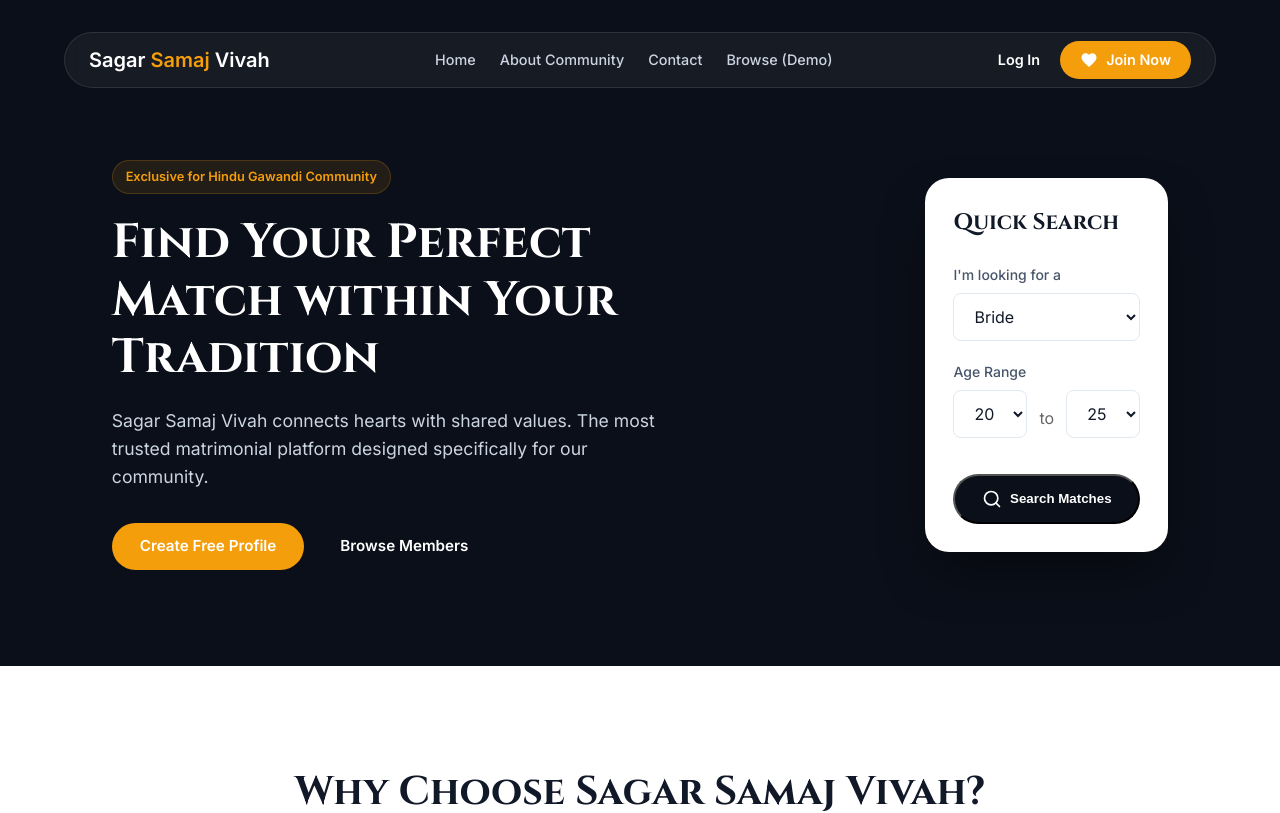
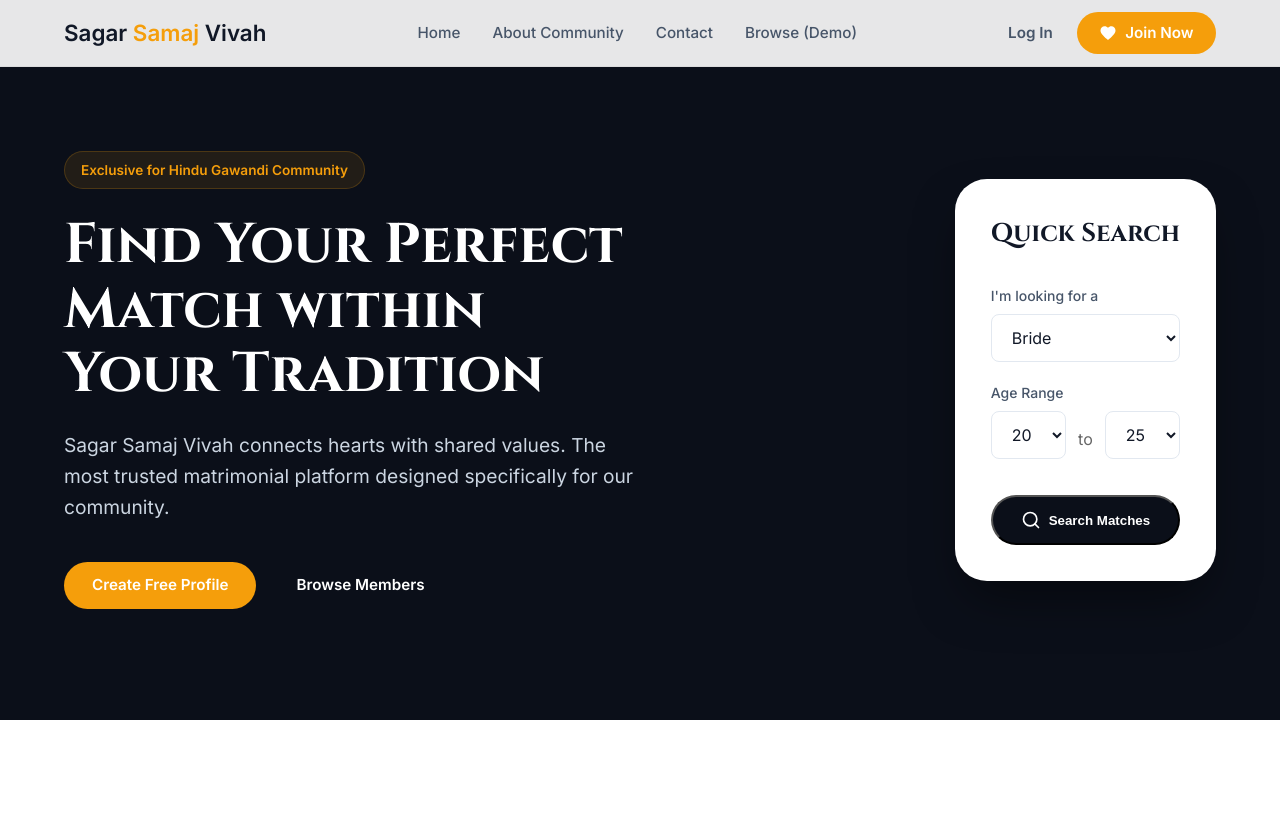
Before and after one commit to DevOpsWithG/matrimonial-website, a Next.js app in the folder sagar_matrimony/frontend/: page / in a window 1280 px wide. Shown: the top 813 px of the page. Built offline with nearby package versions, Linux system fonts and the light colour scheme.

Commit message:
modified header design

```diff
--- a/sagar_matrimony/frontend/src/app/page.module.css
+++ b/sagar_matrimony/frontend/src/app/page.module.css
@@ -4,31 +4,27 @@
 
 /* Header & Nav */
 .header {
-    position: absolute;
+    position: fixed;
     top: 0;
     left: 0;
     right: 0;
-    z-index: 100;
-    background: transparent;
-    padding: 1rem 0;
+    z-index: 1000;
+    background: rgba(255, 255, 255, 0.9);
+    backdrop-filter: blur(10px);
+    border-bottom: 1px solid rgba(0, 0, 0, 0.05);
+    padding: 0.75rem 0;
 }
 
 .nav {
     display: flex;
     justify-content: space-between;
     align-items: center;
-    padding: 0.5rem 1.5rem;
-    background: rgba(255, 255, 255, 0.05);
-    backdrop-filter: blur(8px);
-    border-radius: 9999px;
-    border: 1px solid rgba(255, 255, 255, 0.1);
-    margin-top: 1rem;
 }
 
 .logo {
-    font-size: 1.25rem;
+    font-size: 1.4rem;
     font-weight: 700;
-    color: var(--white);
+    color: var(--navy-900);
 }
 
 .logoSpan {
@@ -38,13 +34,13 @@
 .navLinks {
     display: flex;
     align-items: center;
-    gap: 1.5rem;
+    gap: 2rem;
 }
 
 .navLink {
     font-weight: 500;
-    color: var(--slate-300);
-    font-size: 0.9rem;
+    color: var(--slate-600);
+    font-size: 0.95rem;
 }
 
 .navLink:hover {
@@ -54,100 +50,99 @@
 .authLinks {
     display: flex;
     align-items: center;
-    gap: 1.25rem;
+    gap: 1.5rem;
 }
 
 .loginLink {
     font-weight: 600;
-    color: var(--white);
-    font-size: 0.9rem;
+    color: var(--slate-600);
+    font-size: 0.95rem;
 }
 
 .joinBtn {
     background-color: var(--primary);
     color: var(--white);
-    padding: 0.5rem 1.25rem;
+    padding: 0.6rem 1.4rem;
     border-radius: 9999px;
     font-weight: 600;
     display: flex;
     align-items: center;
     gap: 0.5rem;
-    font-size: 0.9rem;
+    font-size: 0.95rem;
 }
 
 /* Hero Section */
 .hero {
     background-color: var(--navy-950);
-    padding: 10rem 0 6rem;
-    /* Top padding for the header */
+    padding: 120px 0 80px;
+    /* Increased top padding for fixed header */
     color: var(--white);
     position: relative;
     overflow: hidden;
-    min-height: 80vh;
+    min-height: 90vh;
     display: flex;
     align-items: center;
 }
 
 .heroContent {
     display: grid;
-    grid-template-columns: 1.2fr 1fr;
-    gap: 3rem;
+    grid-template-columns: 1.1fr 1fr;
+    gap: 4rem;
     align-items: center;
 }
 
 .heroText {
-    max-width: 550px;
+    max-width: 600px;
 }
 
 .heroBadge {
     display: inline-block;
-    padding: 0.4rem 0.8rem;
+    padding: 0.5rem 1rem;
     background-color: rgba(245, 158, 11, 0.1);
     border: 1px solid rgba(245, 158, 11, 0.2);
     color: var(--primary);
     border-radius: 9999px;
-    font-size: 0.8rem;
+    font-size: 0.85rem;
     font-weight: 600;
-    margin-bottom: 1.25rem;
+    margin-bottom: 1.5rem;
 }
 
 .heroTitle {
-    font-size: 3rem;
-    line-height: 1.2;
-    margin-bottom: 1.25rem;
+    font-size: 3.5rem;
+    line-height: 1.15;
+    margin-bottom: 1.5rem;
     font-family: var(--font-heading);
 }
 
 .heroSubtitle {
-    font-size: 1.1rem;
+    font-size: 1.2rem;
     color: var(--slate-300);
-    margin-bottom: 2rem;
+    margin-bottom: 2.5rem;
     line-height: 1.6;
 }
 
 .heroActions {
     display: flex;
-    gap: 1.25rem;
+    gap: 1.5rem;
 }
 
 /* Quick Search Card */
 .searchCard {
     background-color: var(--white);
-    /* White background as per screenshot */
-    padding: 1.75rem;
-    /* Reduced padding */
-    border-radius: 1.5rem;
+    padding: 2.25rem;
+    /* Medium padding */
+    border-radius: 2rem;
     color: var(--navy-900);
     box-shadow: 0 25px 50px -12px rgba(0, 0, 0, 0.5);
-    max-width: 400px;
-    /* Limit width */
+    max-width: 440px;
+    /* Medium width */
     margin-left: auto;
 }
 
 .searchTitle {
-    font-size: 1.4rem;
-    /* Smaller title */
-    margin-bottom: 1.5rem;
+    font-size: 1.6rem;
+    /* Medium title */
+    margin-bottom: 2rem;
     color: var(--navy-900);
     font-family: var(--font-heading);
 }
```
